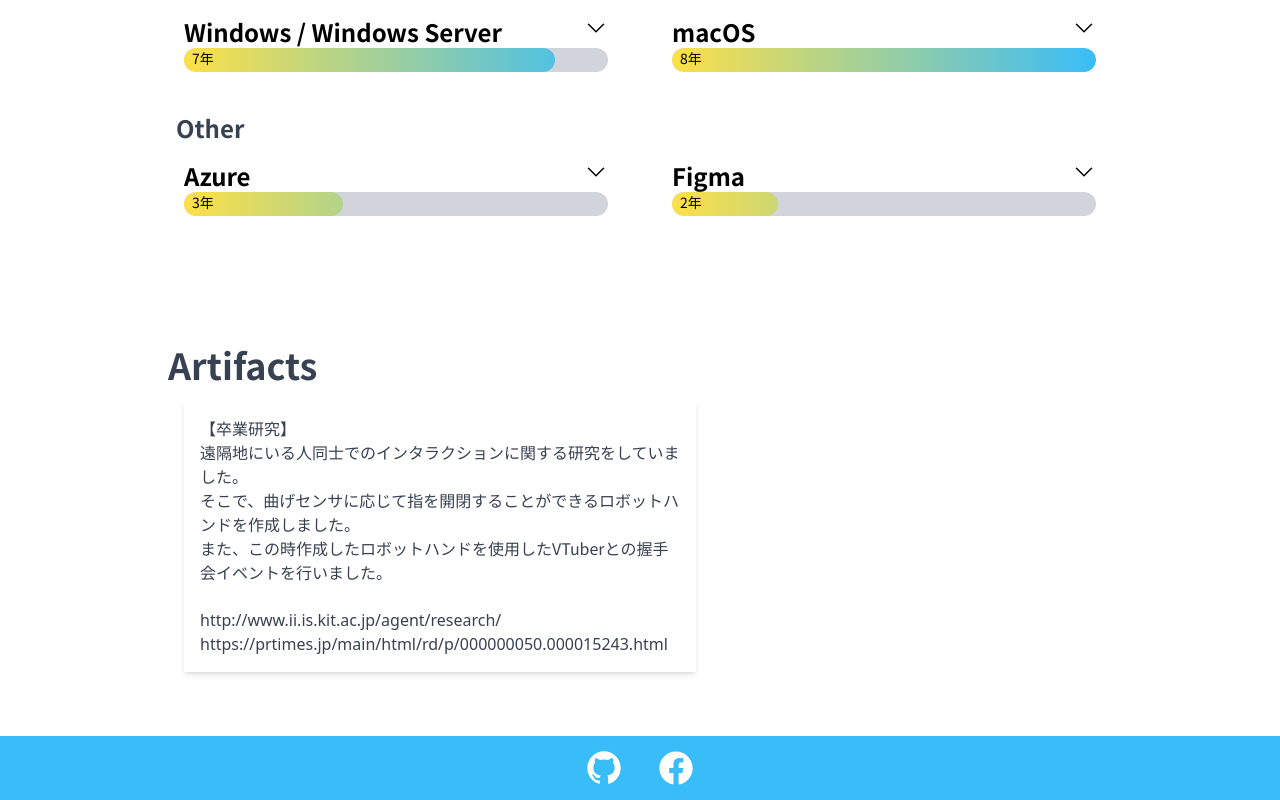
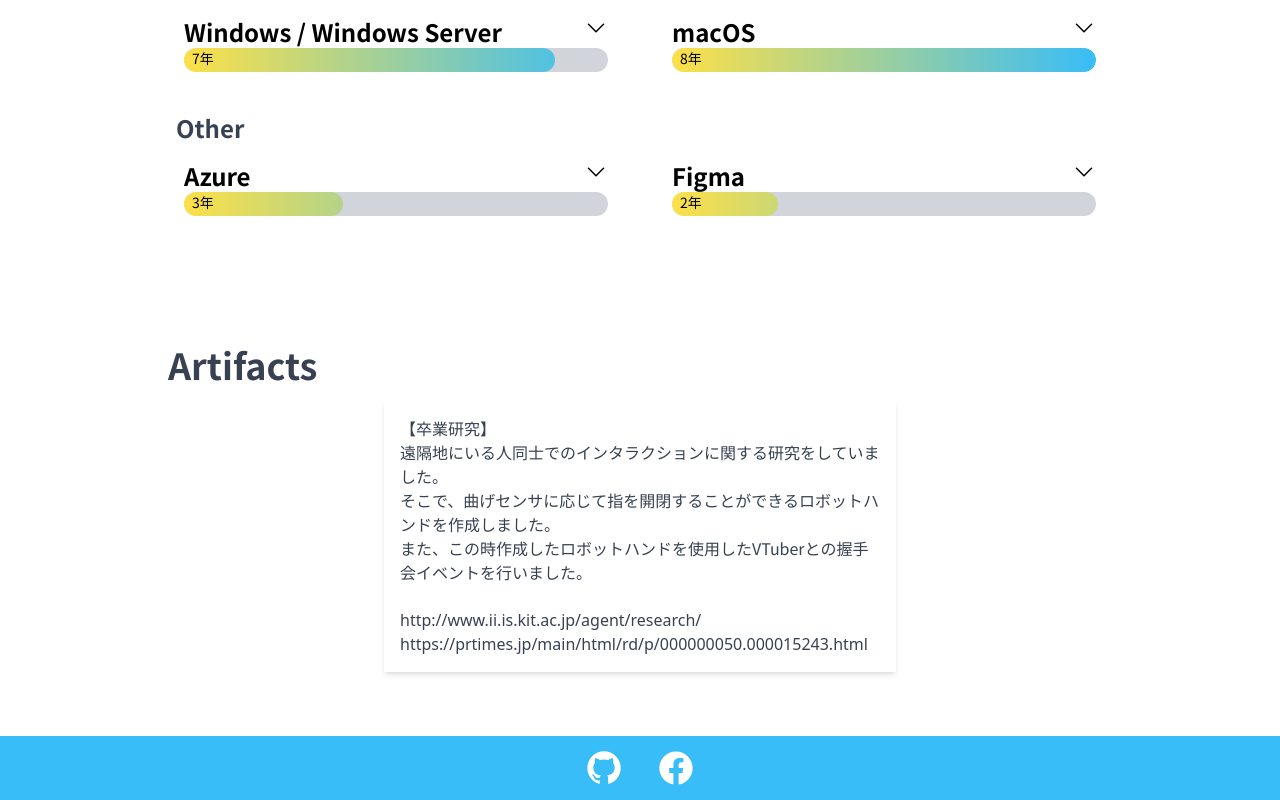
Before and after one commit to MayuLeo/portfolio, a Nuxt app: page / in a window 1280 px wide. Shown: the part 1746-2546 px from the top of the page. Built offline with nearby package versions, Linux system fonts and the light colour scheme.

Commit message:
artifactsを中央に

```diff
--- a/app.vue
+++ b/app.vue
@@ -121,7 +121,7 @@
           class="text-4xl font-semibold text-gray-700"
           text="Artifacts"
         />
-        <div class="flex w-full gap-x-16 px-4">
+        <div class="flex justify-center w-full gap-x-16 px-4">
           <div class="shadow-md max-w-[512px] min-w-[384px] p-4">
             <Typography
               class="text-gray-700"
```
